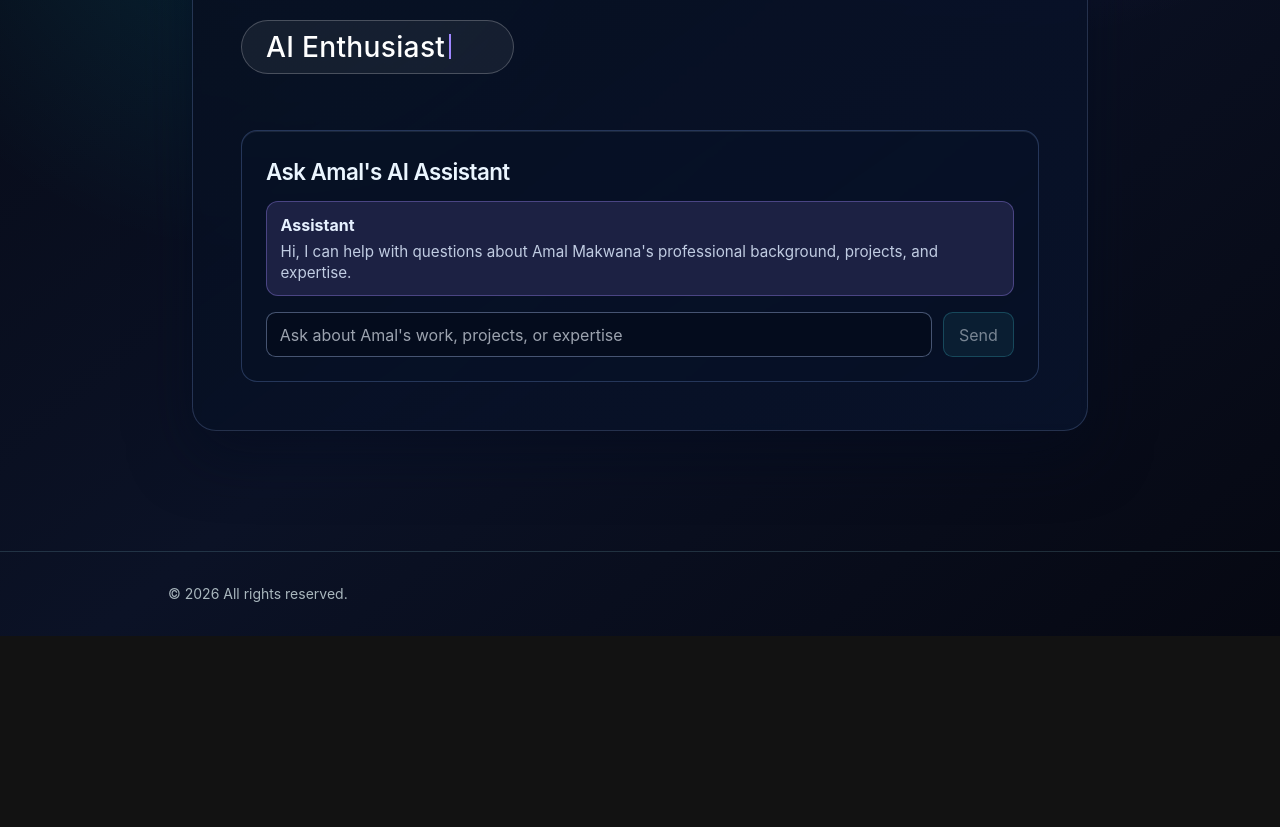
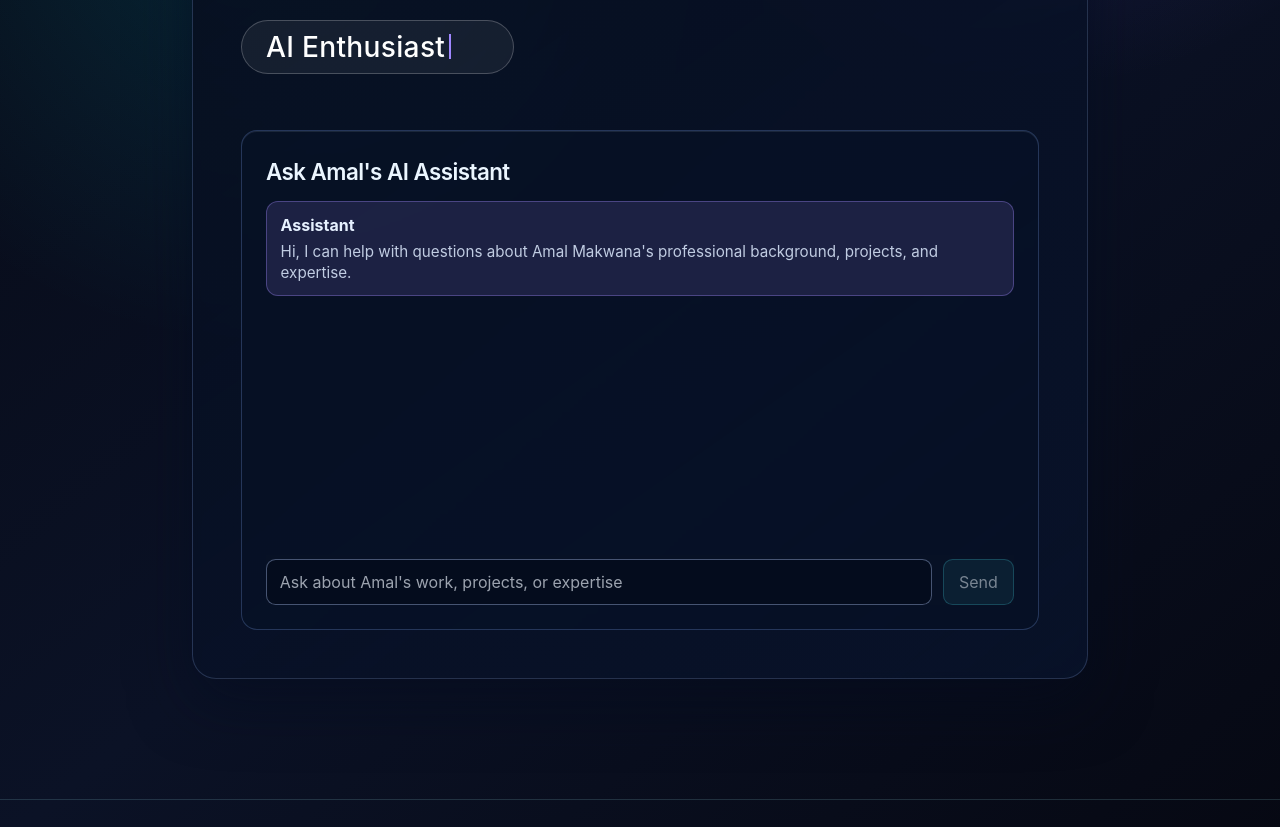
Before and after one commit to Amal-Makwana/amalmakwana, a Next.js app: page / in a window 1280 px wide. Shown: the part 360-1187 px from the top of the page. Before the commit the page ends 996 px from the top, so only its background shows below. Built offline with nearby package versions, Linux system fonts and the light colour scheme.

Commit message:
Fix chat panel height and scrolling behavior

```diff
--- a/app/components/chatbot.jsx
+++ b/app/components/chatbot.jsx
@@ -74,6 +74,7 @@ export default function Chatbot() {
         {isLoading && <p className="chat-status">Thinking...</p>}
       </div>
 
+      <div className="chatbot-footer">
         <form onSubmit={handleSubmit} className="chatbot-form">
           <label htmlFor="chatbot-input" className="sr-only">
             Ask a question about Amal Makwana
@@ -91,6 +92,7 @@ export default function Chatbot() {
           </button>
         </form>
         {error && <p className="chat-error">Error: {error}</p>}
+      </div>
     </section>
   );
 }
--- a/app/globals.css
+++ b/app/globals.css
@@ -203,6 +203,10 @@ body {
   border-color: rgba(114, 154, 226, 0.28);
   background: rgba(8, 18, 39, 0.74);
   box-shadow: inset 0 1px 0 rgba(203, 224, 255, 0.1);
+  height: 500px;
+  display: flex;
+  flex-direction: column;
+  overflow: hidden;
 }
 
 .chatbot-panel h2 {
@@ -211,7 +215,8 @@ body {
 }
 
 .chatbot-messages {
-  max-height: 22rem;
+  flex: 1;
+  min-height: 0;
   overflow-y: auto;
   display: flex;
   flex-direction: column;
@@ -243,6 +248,14 @@ body {
 .chat-status {
   font-size: 0.92rem;
   color: #b7cdf8;
+}
+
+
+.chatbot-footer {
+  flex-shrink: 0;
+  margin-top: auto;
+  padding-top: 0.25rem;
+  background: rgba(8, 18, 39, 0.74);
 }
 
 .chatbot-form {
```
Lines whose indentation alone changed are shown as unchanged.
